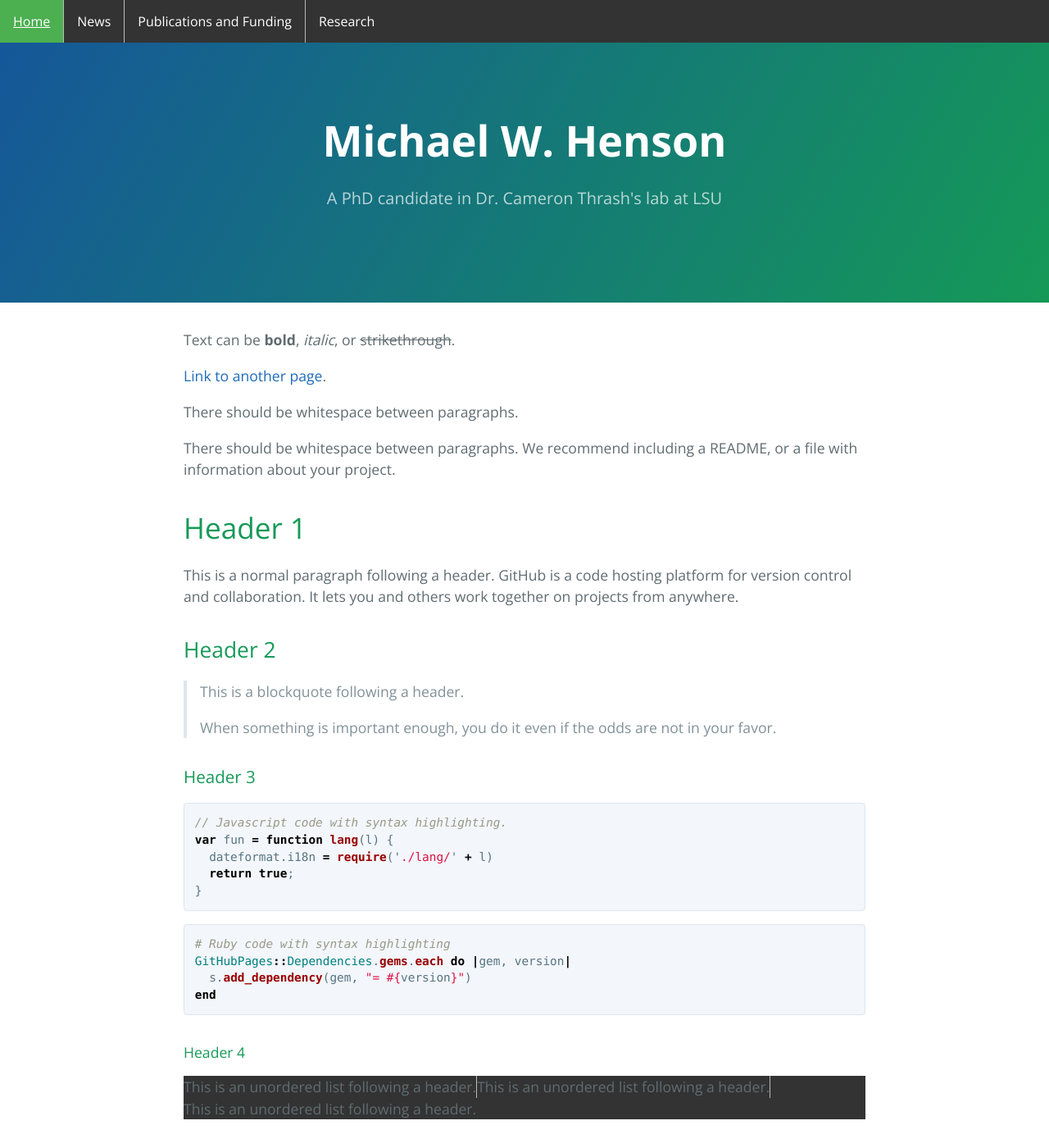
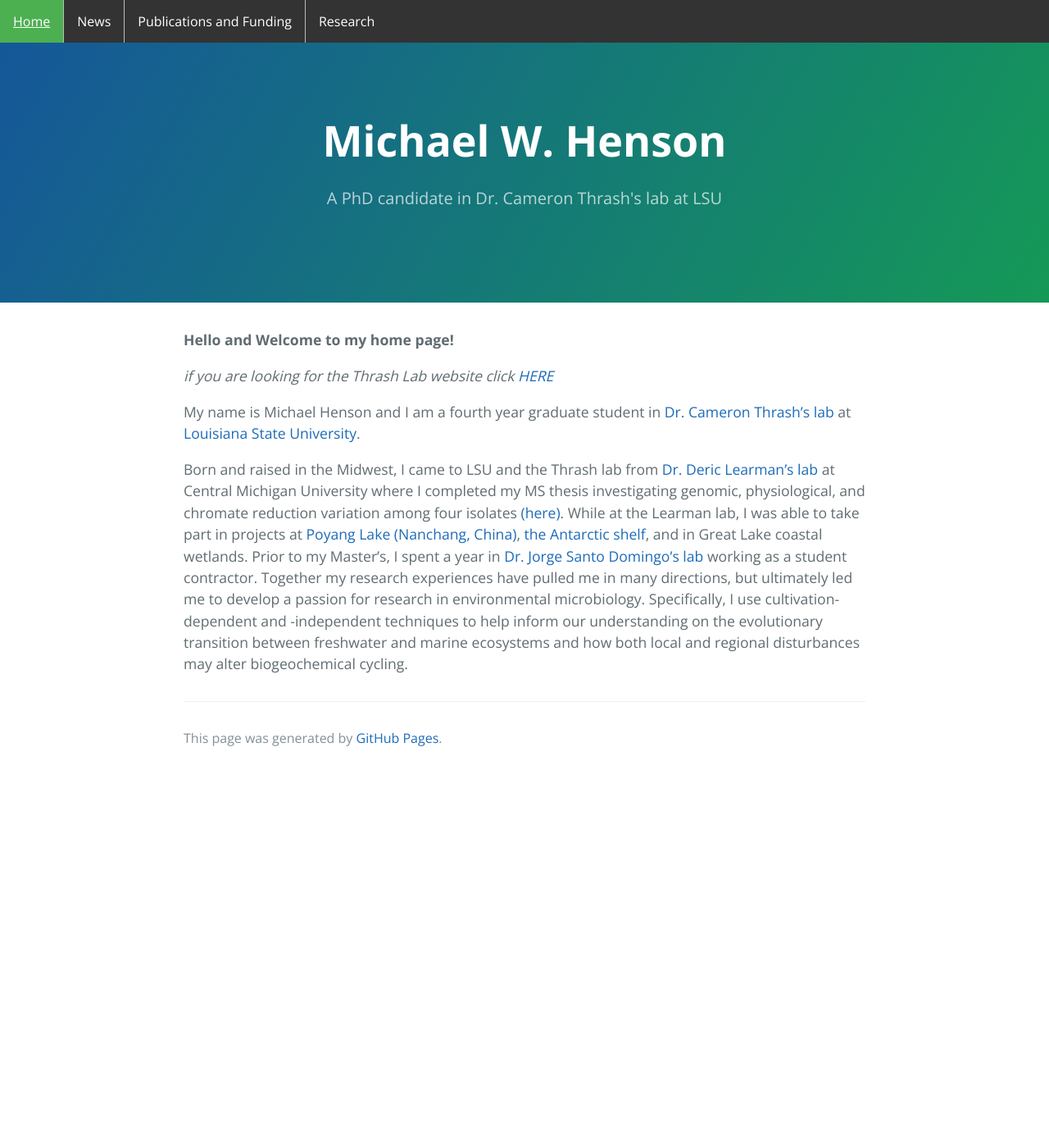
Before and after one commit to Hensonmw/hensonmw.github.io, a Jekyll site: the page built from index.md, in a window 1280 px wide and 1400 px high. Shown: the whole window at 82% size. Built offline with Jekyll 4.4.1, drawn with Linux system fonts in a browser that asks for light colours; some of the changed text lies outside the part shown.

Commit message:
updated home page

````diff
--- a/index.md
+++ b/index.md
@@ -1,123 +1,12 @@
 ---
 layout: default
+title: Home
+permalink: ./
 ---
+**Hello and Welcome to my home page!**
 
-Text can be **bold**, _italic_, or ~~strikethrough~~.
+_if you are looking for the Thrash Lab website click [HERE](thethrashlab.com)_
 
-[Link to another page](another-page).
+My name is Michael Henson and I am a fourth year graduate student in [Dr. Cameron Thrash's lab](thethrashlab.com) at [Louisiana State University](http://www.lsu.edu/science/biosci/).
 
-There should be whitespace between paragraphs.
-
-There should be whitespace between paragraphs. We recommend including a README, or a file with information about your project.
-
-# [](#header-1)Header 1
-
-This is a normal paragraph following a header. GitHub is a code hosting platform for version control and collaboration. It lets you and others work together on projects from anywhere.
-
-## [](#header-2)Header 2
-
-> This is a blockquote following a header.
->
-> When something is important enough, you do it even if the odds are not in your favor.
-
-### [](#header-3)Header 3
-
-```js
-// Javascript code with syntax highlighting.
-var fun = function lang(l) {
-  dateformat.i18n = require('./lang/' + l)
-  return true;
-}
-```
-
-```ruby
-# Ruby code with syntax highlighting
-GitHubPages::Dependencies.gems.each do |gem, version|
-  s.add_dependency(gem, "= #{version}")
-end
-```
-
-#### [](#header-4)Header 4
-
-*   This is an unordered list following a header.
-*   This is an unordered list following a header.
-*   This is an unordered list following a header.
-
-##### [](#header-5)Header 5
-
-1.  This is an ordered list following a header.
-2.  This is an ordered list following a header.
-3.  This is an ordered list following a header.
-
-###### [](#header-6)Header 6
-
-| head1        | head two          | three |
-|:-------------|:------------------|:------|
-| ok           | good swedish fish | nice  |
-| out of stock | good and plenty   | nice  |
-| ok           | good `oreos`      | hmm   |
-| ok           | good `zoute` drop | yumm  |
-
-### There's a horizontal rule below this.
-
-* * *
-
-### Here is an unordered list:
-
-*   Item foo
-*   Item bar
-*   Item baz
-*   Item zip
-
-### And an ordered list:
-
-1.  Item one
-1.  Item two
-1.  Item three
-1.  Item four
-
-### And a nested list:
-
-- level 1 item
-  - level 2 item
-  - level 2 item
-    - level 3 item
-    - level 3 item
-- level 1 item
-  - level 2 item
-  - level 2 item
-  - level 2 item
-- level 1 item
-  - level 2 item
-  - level 2 item
-- level 1 item
-
-### Small image
-
-![](https://assets-cdn.github.com/images/icons/emoji/octocat.png)
-
-### Large image
-
-![](https://guides.github.com/activities/hello-world/branching.png)
-
-
-### Definition lists can be used with HTML syntax.
-
-<dl>
-<dt>Name</dt>
-<dd>Godzilla</dd>
-<dt>Born</dt>
-<dd>1952</dd>
-<dt>Birthplace</dt>
-<dd>Japan</dd>
-<dt>Color</dt>
-<dd>Green</dd>
-</dl>
-
-```
-Long, single-line code blocks should not wrap. They should horizontally scroll if they are too long. This line should be long enough to demonstrate this.
-```
-
-```
-The final element.
-```
+Born and raised in the Midwest, I came to LSU and the Thrash lab from [Dr. Deric Learman’s lab](http://people.cst.cmich.edu/learm1dr/Home_Page.html) at Central Michigan University where I completed my MS thesis investigating genomic, physiological, and chromate reduction variation among four isolates [(here)](https://dx.doi.org/10.7717/peerj.1395). While at the Learman lab, I was able to take part in projects at [Poyang Lake (Nanchang, China)](https://link.springer.com/article/10.1007/s13213-015-1189-8), [the Antarctic shelf](https://dx.doi.org/10.3389/fmicb.2016.00284), and in Great Lake coastal wetlands. Prior to my Master's, I spent a year in [Dr. Jorge Santo Domingo's lab](https://www.researchgate.net/profile/Jorge_Domingo) working as a student contractor. Together my research experiences have pulled me in many directions, but ultimately led me to develop a passion for research in environmental microbiology. Specifically, I use cultivation-dependent and -independent techniques to help inform our understanding on the evolutionary transition between freshwater and marine ecosystems and how both local and regional disturbances may alter biogeochemical cycling.
````
Also changed, not shown: Research/index.md (+0 -7 lines).
